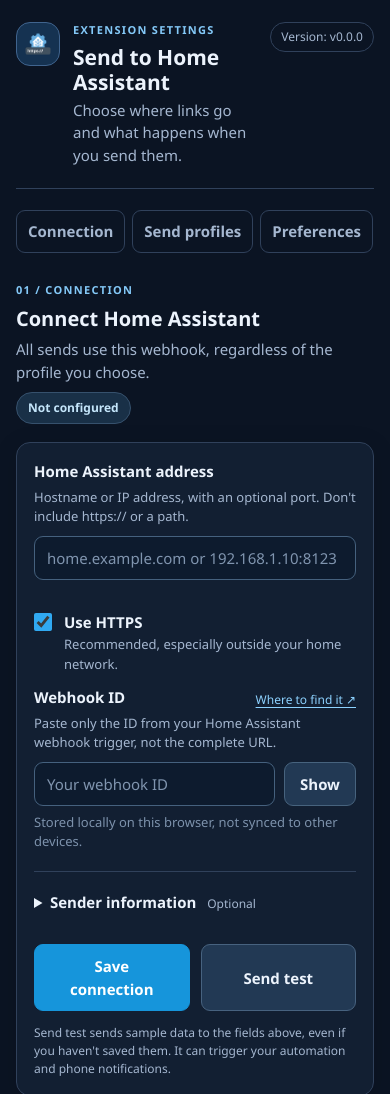
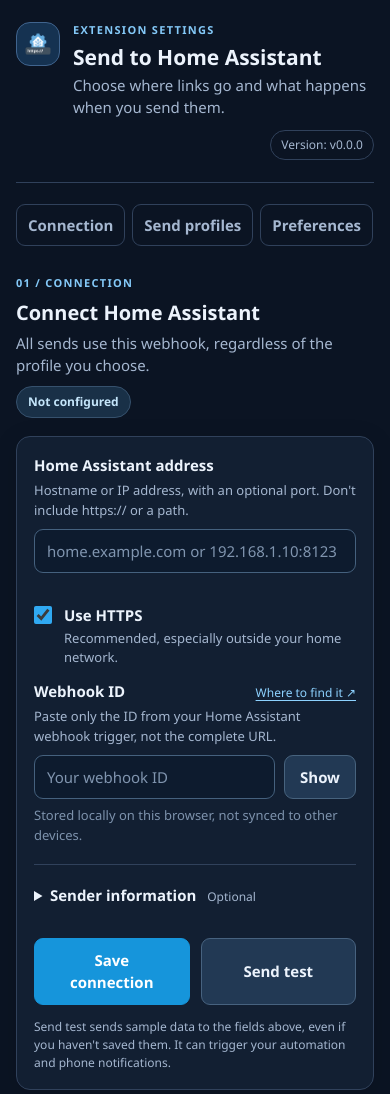
Before and after one commit to JOHLC/Send-to-Home-Assistant, a browser extension: page package/options.html in a window 390 px wide. Shown: the top 1094 px of the page. Drawn offline with Linux system fonts and the light colour scheme.

Commit message:
ui: give mobile page title the full header width

```diff
--- a/package/options.css
+++ b/package/options.css
@@ -266,9 +266,16 @@ select { padding-right: 32px; }
   .settings-header .version { margin-left: auto; }
 }
 @media (max-width: 520px) {
-  .settings-header { gap: 13px; padding: 22px 0; flex-wrap: wrap; }
-  .app-mark { width: 44px; height: 44px; }
-  .version { margin-left: 0; }
+  .settings-header {
+    display: grid;
+    grid-template-columns: 44px minmax(0, 1fr);
+    align-items: start;
+    gap: 9px 13px;
+    padding: 22px 0;
+  }
+  .app-mark { width: 44px; height: 44px; grid-column: 1; grid-row: 1; }
+  .header-copy { grid-column: 2; grid-row: 1; }
+  .version { grid-column: 2; grid-row: 2; margin: 2px 0 0; justify-self: start; }
   .section-heading { align-items: flex-start; flex-direction: column; gap: 9px; }
   .settings-section { margin-bottom: 34px; }
   .settings-card { padding: 17px; }
```
